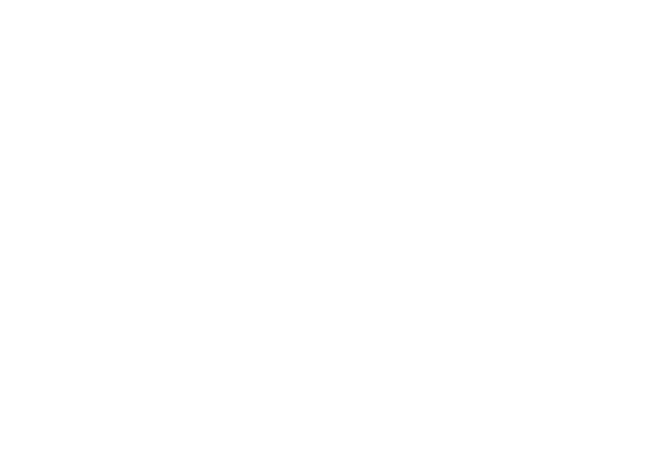
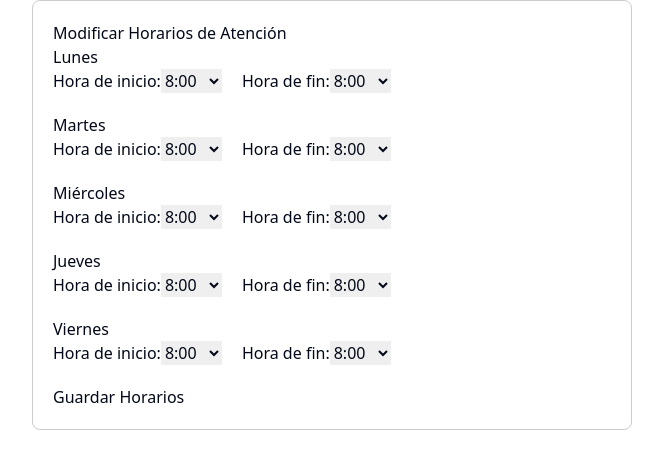
Before and after one commit to MarianoFrancisco/AYD1_P2_G1, a React (Vite) app in the folder frontend/: page /horario-medico in a window 1280 px wide. Before the commit this address had no page. Shown: the top 468 px of the page, without its empty margins (308-971 px from the left). Built offline with nearby package versions, Linux system fonts and the light colour scheme.

Commit message:
feat: agregando horario medico

```diff
--- a/frontend/src/App.jsx
+++ b/frontend/src/App.jsx
@@ -11,6 +11,7 @@
   Routes,
   Navigate,
 } from 'react-router-dom'
+import HorarioMedico from "./pages/HorarioMedico.jsx";
 
 
 function App() {
@@ -68,6 +69,13 @@
               <Registration />
             </ProtectedRoute>
           } />
+      <Route
+          path='/horario-medico'
+          element={
+              <ProtectedRoute isLoggedIn={isLoggedIn} type={4}>
+                  <HorarioMedico />
+              </ProtectedRoute>
+          } />
         <Route
           path='/'
           element={<Navigate to='/login' />}
--- /dev/null
+++ b/frontend/src/pages/HorarioMedico.jsx
@@ -0,0 +1,60 @@
+import React, { useState } from 'react';
+
+const HorarioMedico = () => {
+    const diasSemana = ['Lunes', 'Martes', 'Miércoles', 'Jueves', 'Viernes'];
+    const horas = Array.from({ length: 13 }, (_, i) => 8 + i).map(h => h + ':00');
+
+    const [horarios, setHorarios] = useState(
+        diasSemana.reduce((acc, dia) => {
+            acc[dia] = { inicio: '8:00', fin: '8:00' };
+            return acc;
+        }, {})
+    );
+
+    const handleChange = (dia, tipo, valor) => {
+        setHorarios(prev => ({
+            ...prev,
+            [dia]: {
+                ...prev[dia],
+                [tipo]: valor
+            }
+        }));
+    };
+
+    const handleSubmit = (e) => {
+        e.preventDefault();
+        console.log('Horarios guardados:', horarios);
+    };
+
+    return (
+        <div style={{ maxWidth: '600px', margin: '0 auto', padding: '20px', border: '1px solid #ccc', borderRadius: '8px' }}>
+            <h1>Modificar Horarios de Atención</h1>
+            <form onSubmit={handleSubmit}>
+                {diasSemana.map((dia) => (
+                    <div key={dia} style={{ marginBottom: '20px' }}>
+                        <h3>{dia}</h3>
+                        <label>
+                            Hora de inicio:
+                            <select value={horarios[dia].inicio} onChange={(e) => handleChange(dia, 'inicio', e.target.value)}>
+                                {horas.map((hora) => (
+                                    <option key={hora} value={hora}>{hora}</option>
+                                ))}
+                            </select>
+                        </label>
+                        <label style={{ marginLeft: '20px' }}>
+                            Hora de fin:
+                            <select value={horarios[dia].fin} onChange={(e) => handleChange(dia, 'fin', e.target.value)}>
+                                {horas.map((hora) => (
+                                    <option key={hora} value={hora}>{hora}</option>
+                                ))}
+                            </select>
+                        </label>
+                    </div>
+                ))}
+                <button type="submit">Guardar Horarios</button>
+            </form>
+        </div>
+    );
+};
+
+export default HorarioMedico;
```
